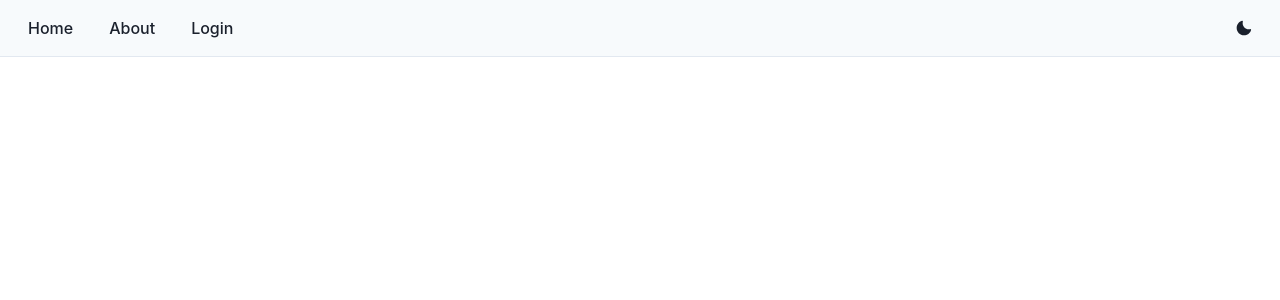
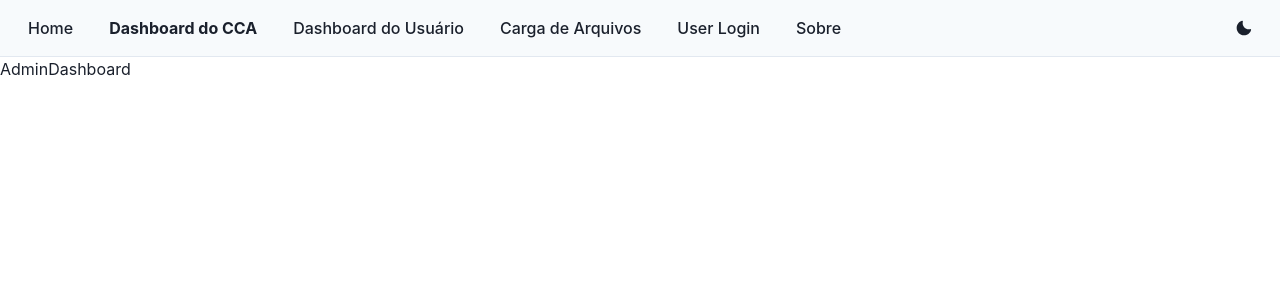
Before and after one commit to alnrf/Docs, a React (Create React App) app: page /admin-dashboard in a window 1280 px wide. Before the commit this address had no page. Shown: the top 300 px of the page. Built offline with nearby package versions, Linux system fonts and the light colour scheme.

Commit message:
Novas Páginas

```diff
--- a/src/components/Navbar.tsx
+++ b/src/components/Navbar.tsx
@@ -48,8 +48,12 @@ export const Navbar = () => {
         <Flex align="center" justify="space-between">
           <HStack spacing={3}>
             <NavLink to="/" label="Home" />
-            <NavLink to="/about" label="About" />
-            <NavLink to="/login" label="Login" />
+
+            <NavLink to="/admin-dashboard" label="Dashboard do CCA" />
+            <NavLink to="/user-dashboard" label="Dashboard do Usuário" />
+            <NavLink to="/file-upload" label="Carga de Arquivos" />
+            <NavLink to="/user-login" label="User Login" />
+            <NavLink to="/about" label="Sobre" />
           </HStack>
           <IconButton
             aria-label="Toggle color mode"
--- /dev/null
+++ b/src/pages/AdminDashboard.tsx
@@ -0,0 +1,5 @@
+import React from "react";
+
+export default function AdminDashboard() {
+  return <div>AdminDashboard</div>;
+}
--- /dev/null
+++ b/src/pages/FilesUpload.tsx
@@ -0,0 +1,5 @@
+import React from "react";
+
+export default function FilesUpload() {
+  return <div>FilesUpload</div>;
+}
--- /dev/null
+++ b/src/pages/UserDashboard.tsx
@@ -0,0 +1,5 @@
+import React from "react";
+
+export default function UserDashboard() {
+  return <div>UserDashboard</div>;
+}
--- /dev/null
+++ b/src/pages/UserLogin.tsx
@@ -0,0 +1,5 @@
+import React from "react";
+
+export default function UserLogin() {
+  return <div>UserLogin</div>;
+}
--- a/src/routes/AppRoutes.tsx
+++ b/src/routes/AppRoutes.tsx
@@ -2,11 +2,19 @@ import { Routes, Route } from "react-router-dom";
 import Home from "../pages/Home";
 import Login from "../pages/Login";
 import About from "../pages/About";
+import AdminDashboard from "../pages/AdminDashboard";
+import UserDashboard from "../pages/UserDashboard";
+import FilesUpload from "../pages/FilesUpload";
+import UserLogin from "../pages/UserLogin";
 
 export const AppRoutes = () => (
   <Routes>
     <Route path="/" element={<Home />} />
     <Route path="/login" element={<Login />} />
     <Route path="/about" element={<About />} />
+    <Route path="/admin-dashboard" element={<AdminDashboard />} />
+    <Route path="/user-dashboard" element={<UserDashboard />} />
+    <Route path="/file-upload" element={<FilesUpload />} />
+    <Route path="/user-login" element={<UserLogin />} />
   </Routes>
 );
```
